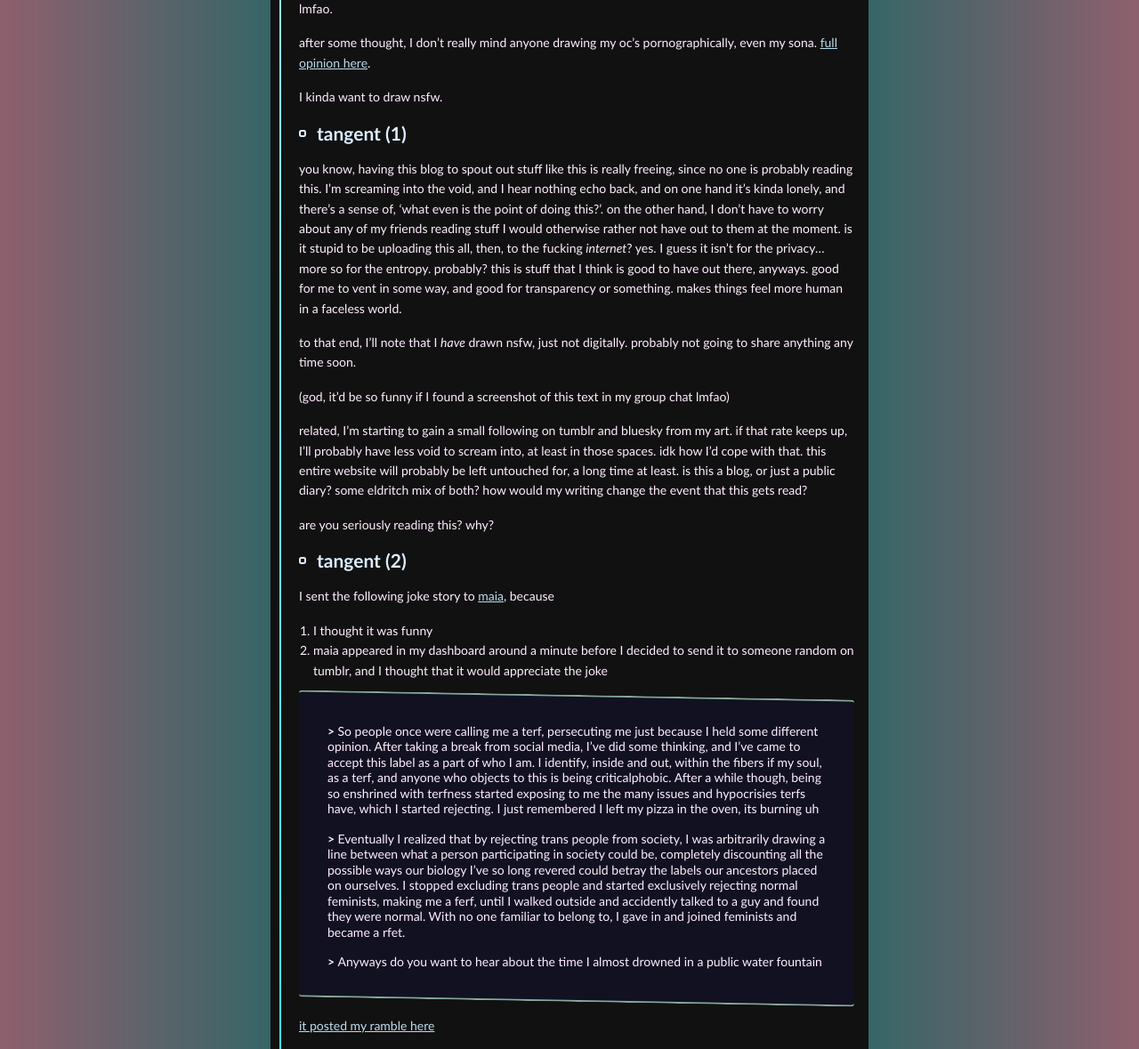
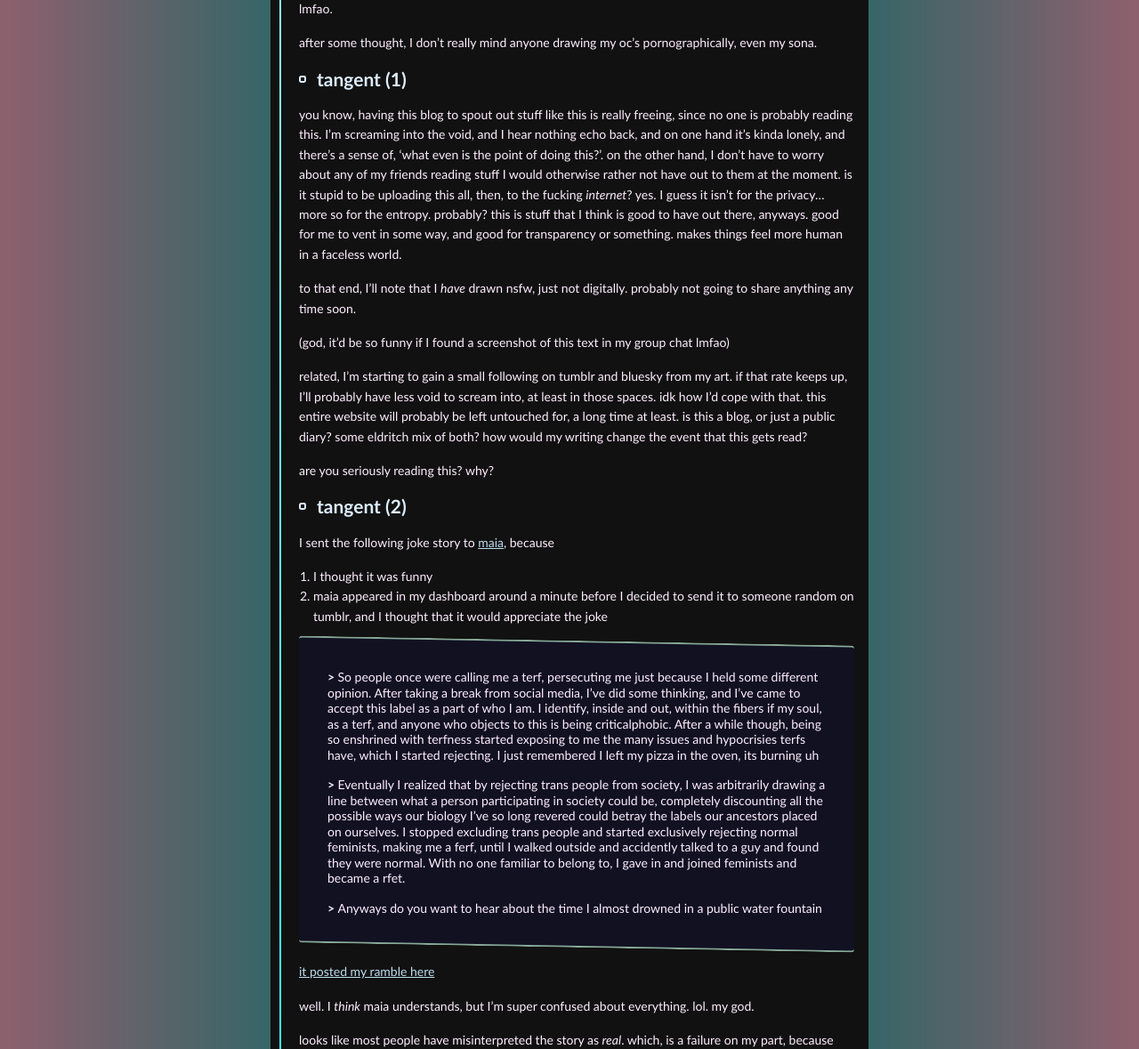
Before and after one commit to Wainggan/parchii, a Jekyll site: the page built from _posts/widt/2024-05-15-widt_8.md, in a window 1280 px wide and 1400 px high, scrolled down 5043 px. Shown: the part 221-1400 px from the top of the window at 89% size. Built offline with Jekyll 4.4.1, drawn with Linux system fonts in a browser that asks for light colours; some of the changed text lies outside the part shown.

Commit message:
im a coward

```diff
--- a/_posts/widt/2024-05-15-widt_8.md
+++ b/_posts/widt/2024-05-15-widt_8.md
@@ -62,9 +62,7 @@ thennnn I got my second ask!
 
 lmfao.
 
-after some thought, I don't really mind anyone drawing my oc's pornographically, even my sona. [full opinion here](/note/ocpolicy).
-
-I kinda want to draw nsfw.
+after some thought, I don't really mind anyone drawing my oc's pornographically, even my sona.
 
 
 ### tangent (1)
```
Also changed, not shown: other parts of _posts/widt/2024-05-15-widt_8.md (+1 -1 lines).
